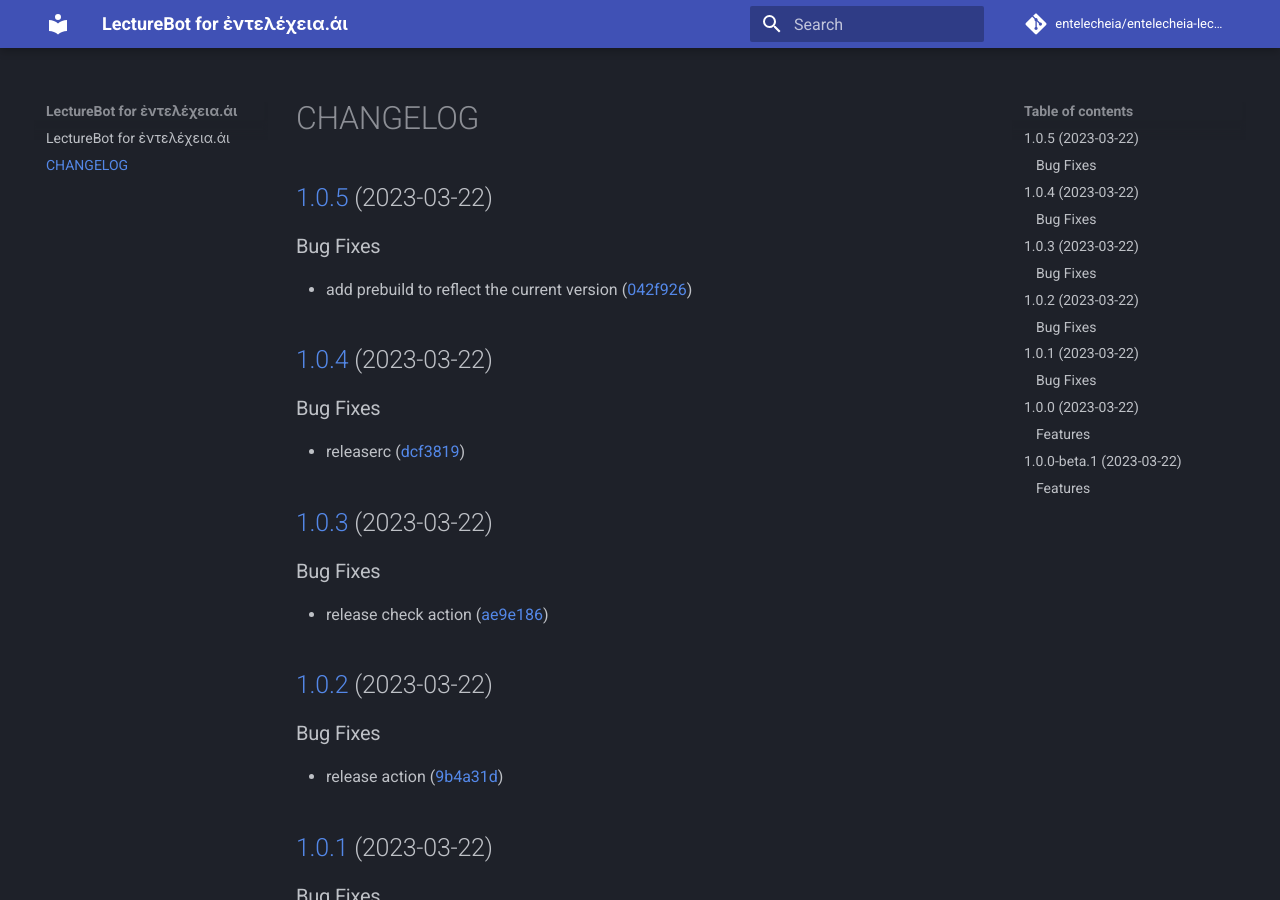
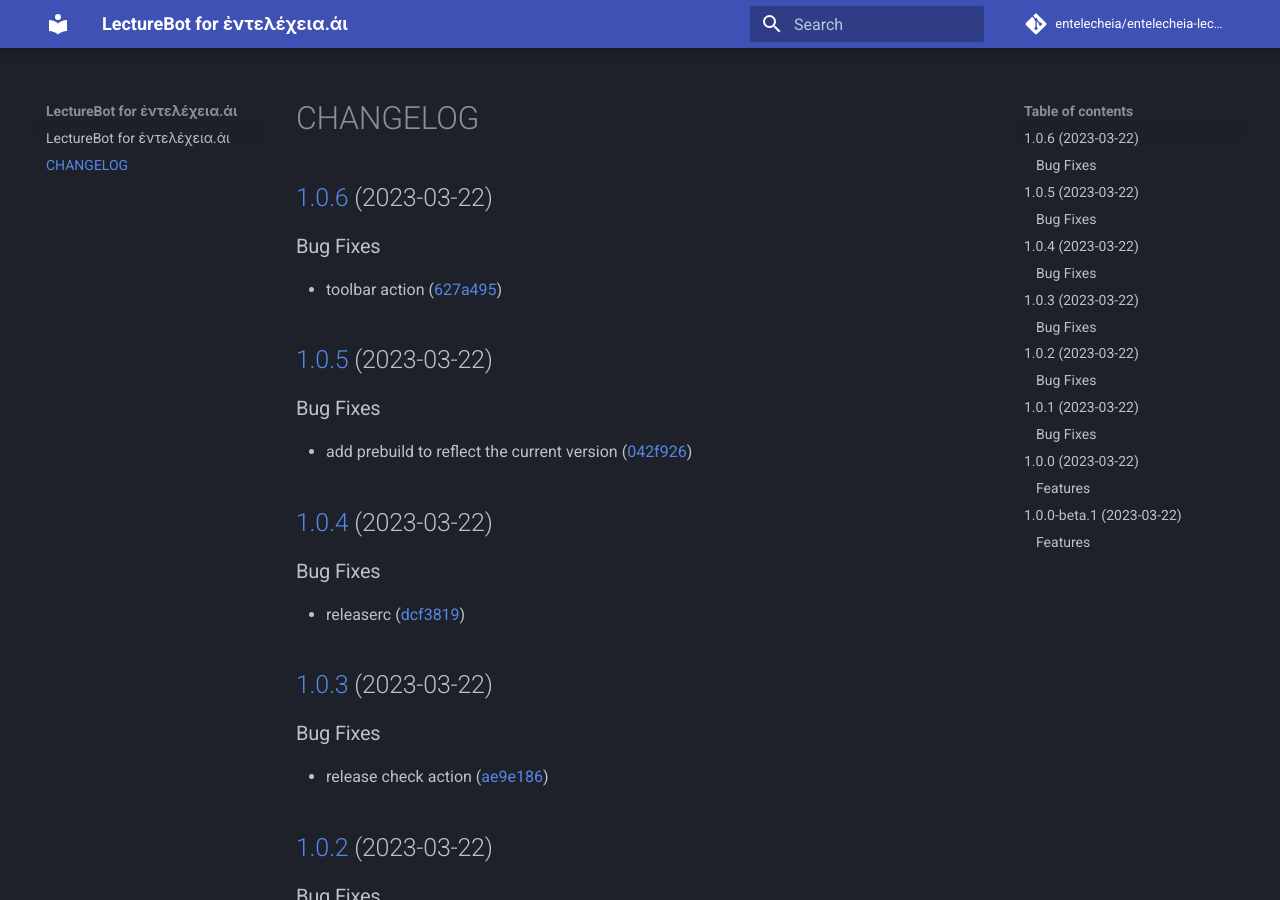
Before and after one commit to entelecheia/entelecheia-lecture-bot, an MkDocs documentation site: the page built from docs/CHANGELOG.md, in a window 1280 px wide and 900 px high. Built offline with MkDocs 1.6.1 and Material for MkDocs 9.7.7, drawn with Linux system fonts in a browser that asks for light colours; comment, search, counter and statistics services are not loaded.

Commit message:
chore(release): :rocket: 1.0.6 [skip ci]
## [1.0.6](https://github.com/entelecheia/entelecheia-lecture-bot/compare/v1.0.5...v1.0.6) (2023-03-22)

### Bug Fixes

* toolbar action ([627a495](https://github.com/entelecheia/entelecheia-lecture-bot/commit/627a495e0f9ed16f80deb53f2bf79f350baee0fb))

```diff
--- a/docs/CHANGELOG.md
+++ b/docs/CHANGELOG.md
@@ -1,3 +1,10 @@
+## [1.0.6](https://github.com/entelecheia/entelecheia-lecture-bot/compare/v1.0.5...v1.0.6) (2023-03-22)
+
+
+### Bug Fixes
+
+* toolbar action ([627a495](https://github.com/entelecheia/entelecheia-lecture-bot/commit/627a495e0f9ed16f80deb53f2bf79f350baee0fb))
+
 ## [1.0.5](https://github.com/entelecheia/entelecheia-lecture-bot/compare/v1.0.4...v1.0.5) (2023-03-22)
 
 
--- a/package.json
+++ b/package.json
@@ -1,6 +1,6 @@
 {
     "name": "entelecheia-lecture-bot",
-    "version": "1.0.5",
+    "version": "1.0.6",
     "description": "Chrome extension to ask questions and get answers from the ChatGPT",
     "author": "entelecheia",
     "license": "MIT",
```
Also changed, not shown: static/manifest.json, 1 other file.
